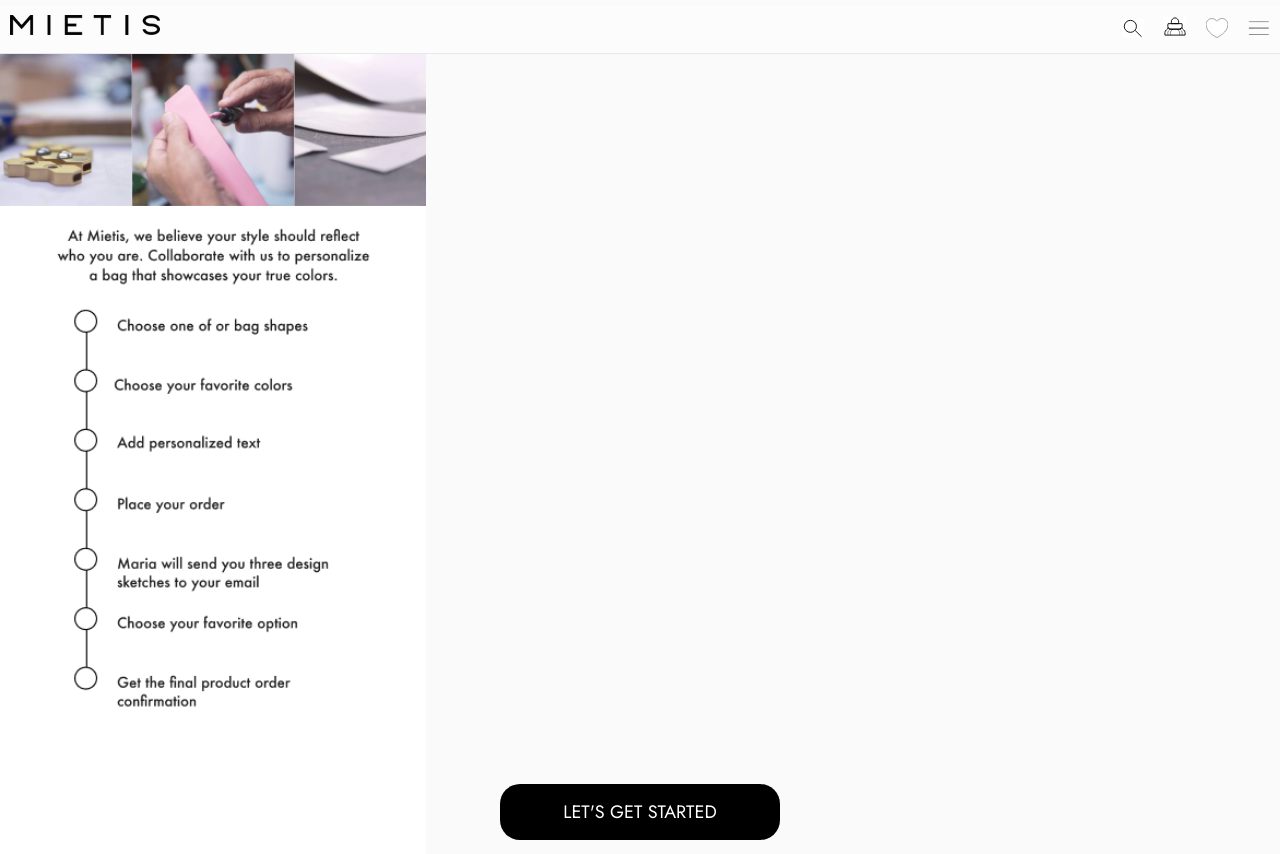
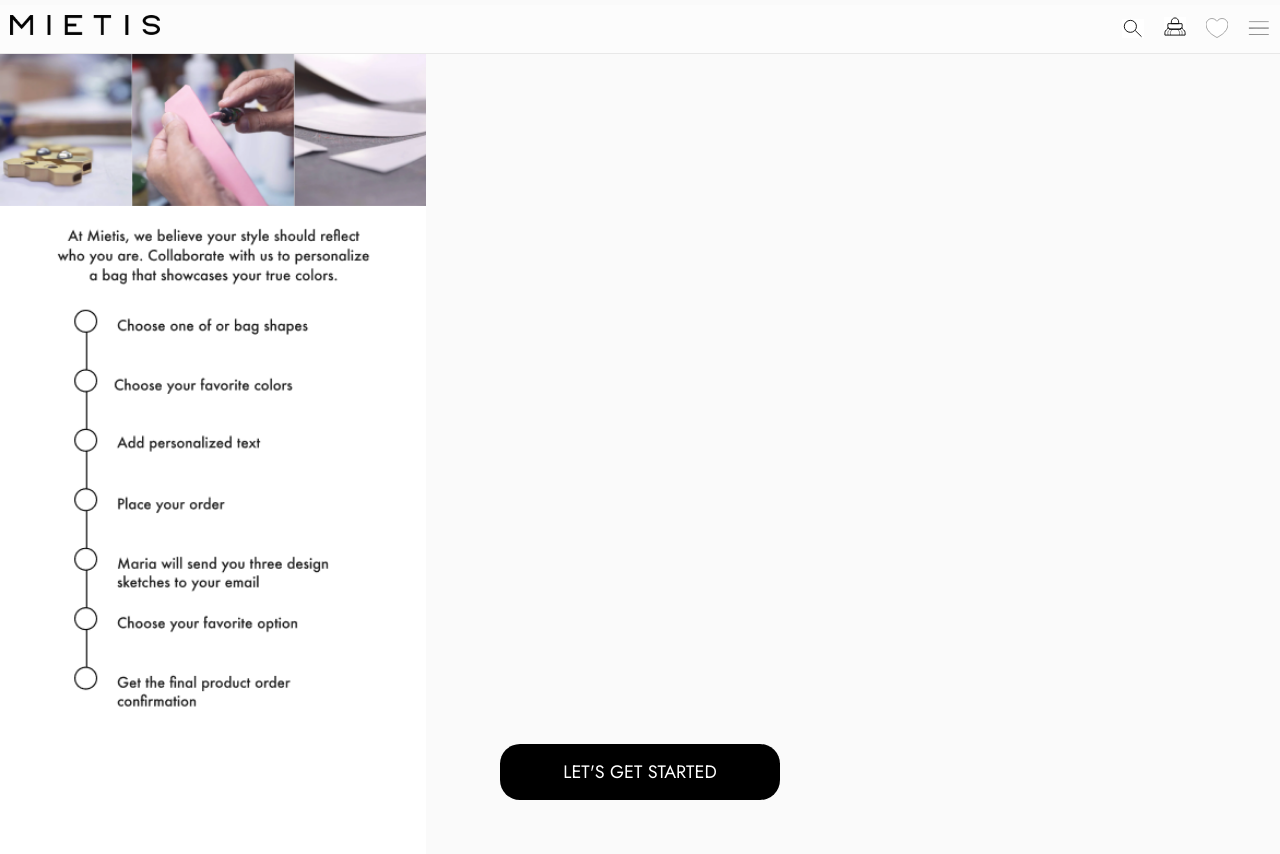
Before and after one commit to phsworks/e-commerce-platform, a React (Vite) app: page /#/ in a window 1280 px wide. Built offline with nearby package versions, Linux system fonts and the light colour scheme.

Commit message:
last one for real

```diff
--- a/src/pages/HomePage.css
+++ b/src/pages/HomePage.css
@@ -5,14 +5,13 @@
   height: 100vh;
   width: 100vw;
   position: relative;
+  padding-bottom: 40px;
 
   .start-btn {
     position: absolute;
-    top: 90%;
+    top: 85%;
     left: 50%;
     transform: translateX(-50%);
-    margin-bottom: 50px;
   }
 
-
 }
```
